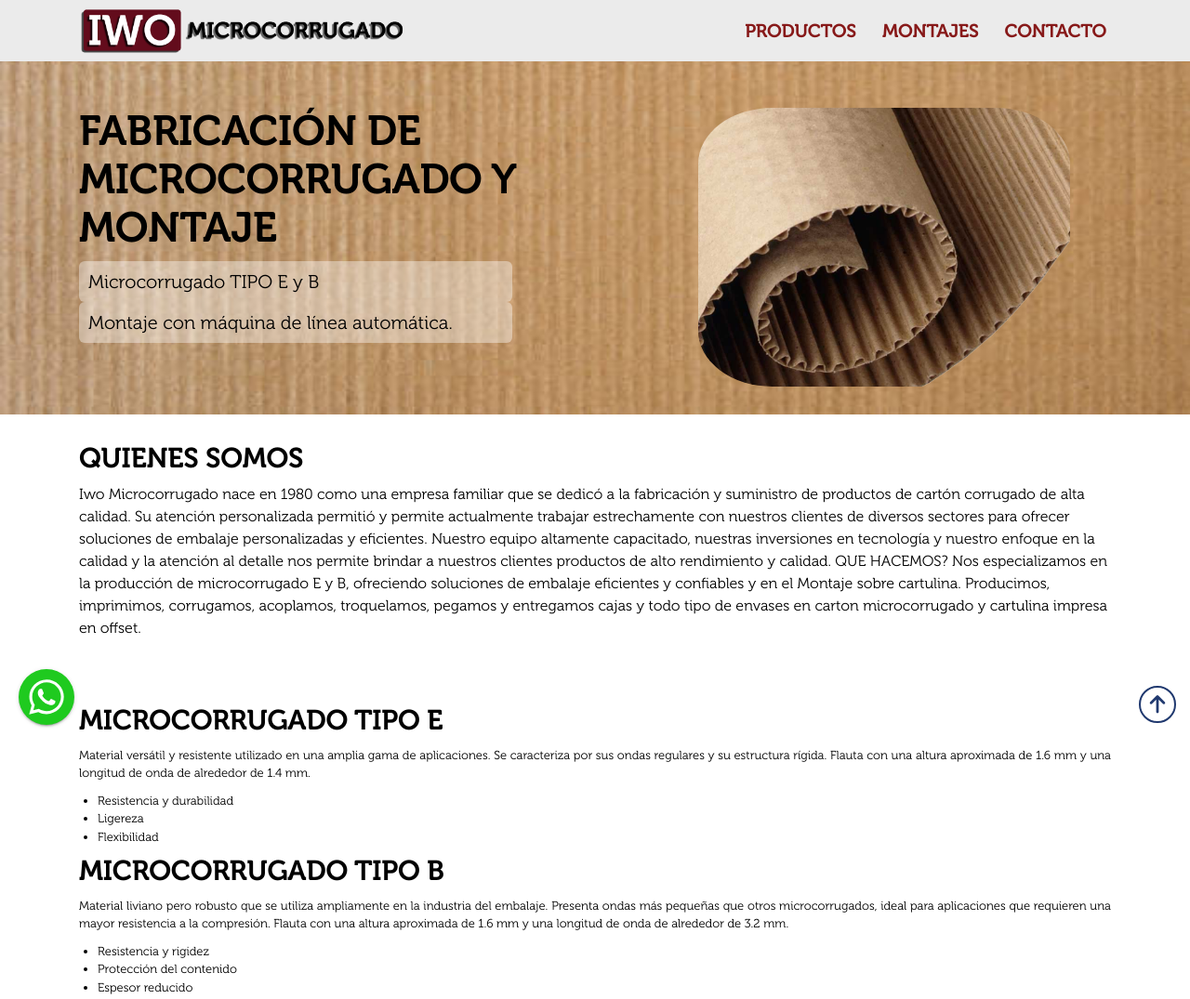
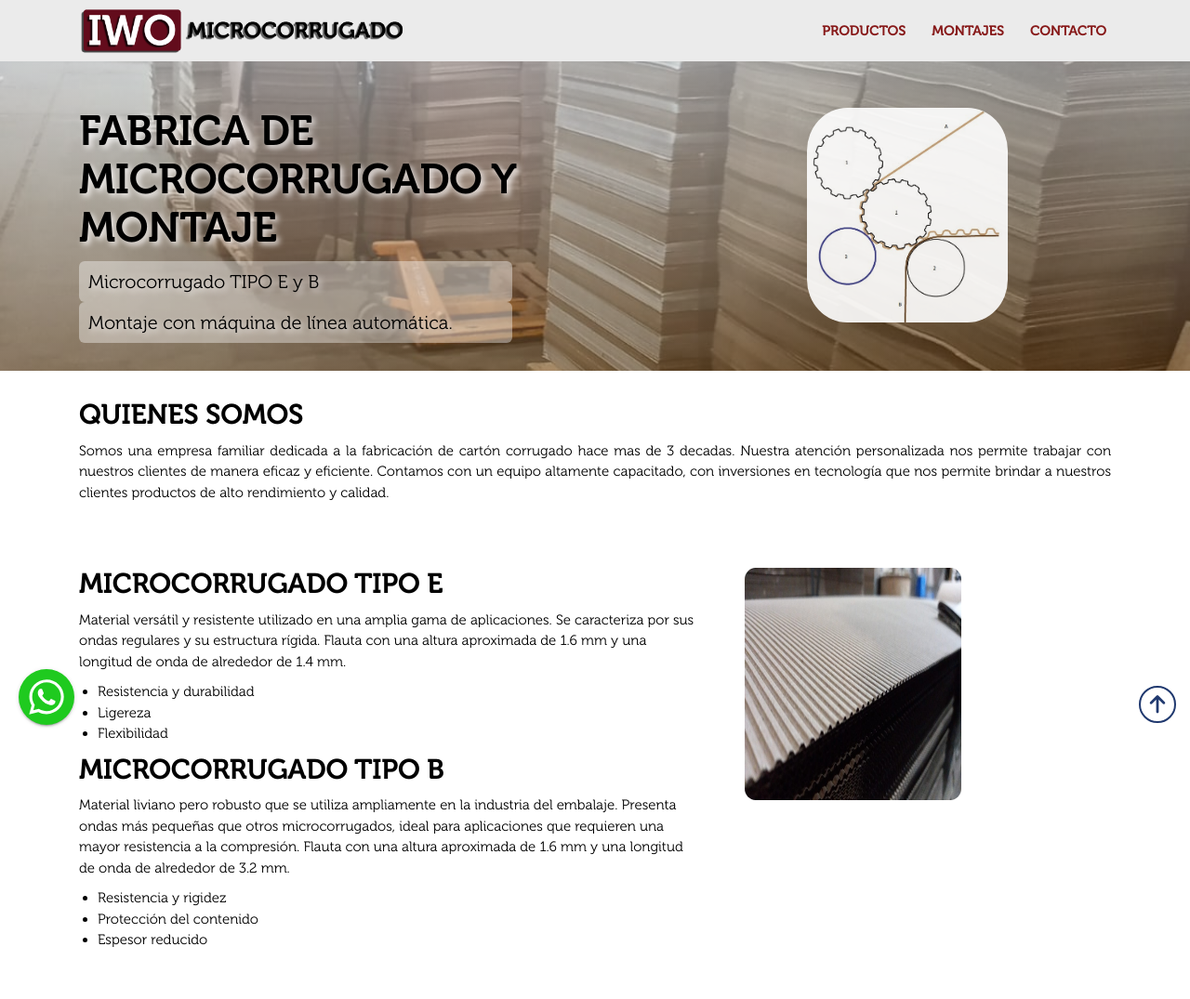
Before and after one commit to lucasgarcia85/Iwo_microcorrugados, a website: page index.html in a window 1280 px wide. Shown: the top 1075 px of the page at 93% size. Drawn offline with nearby package versions, Linux system fonts and the light colour scheme.

Commit message:
mejoras varias, agregadas fotos etc

```diff
--- a/assets/styles/scss/_footer.scss
+++ b/assets/styles/scss/_footer.scss
@@ -9,7 +9,10 @@ footer {
     ****************************************/
     .formulario {
         margin: auto;
-        background-image: url(../../images/cartonsimple.jpg);
+        background-image: linear-gradient(rgb(19 18 18 / 88%), rgb(129 78 23 / 48%)) ,url(../../images/simplefaz.png);
+        background-repeat:no-repeat;
+        background-size: cover;
+        background-position: center;
         padding: 2rem 1.3rem;
         border-radius: 1rem;
         @include media-breakpoint-up(lg) {
@@ -30,12 +33,12 @@ footer {
         .form-group {
             margin: auto;
             margin-bottom: 2.2rem;
-            width: 80%;
+            width: 85%;
                 @include media-breakpoint-up(md) {
-                    width: 85%;
+                    width: 88%;
                 }
                 @include media-breakpoint-up(lg) {
-                    width: 90%;
+                    width: 92%;
                 }
 
 
@@ -66,10 +69,14 @@ footer {
 
             }
 
+            // .options{
+            //     display: inline-block;
+            // }
+
         }
 
         .botonform{
-            width: 80%;
+            width: 85%;
             margin: auto;
 
             .btn{
--- a/assets/styles/scss/_header.scss
+++ b/assets/styles/scss/_header.scss
@@ -69,13 +69,14 @@ header {
 
         .navbar-collapse {
             flex-grow: inherit;
+            margin-left: 5px;
 
             .nav-item {
                 &:not(:last-child) {
                     margin-right: 1.8rem;
                 }
                 .nav-link{
-                    font-size: 2rem;
+                    font-size: 1.5rem;
                     color:$color-menu;
                     letter-spacing: -0.02em;
                     text-transform: uppercase;
@@ -84,7 +85,9 @@ header {
                     transition: all 0.4s ease;
                     &:hover {
                         color:$color-menu-hover;
-                        scale: 1.1;
+                        scale:1.1;
+
+
                         &:after {
                             width: 88%;
                         }
@@ -137,7 +140,7 @@ header {
 
     .navbar-brand {
         img {
-            width: 250px;
+            width: 220px;
             height: auto;
             transition: all 0.3s ease;
 
--- a/assets/styles/scss/_sections.scss
+++ b/assets/styles/scss/_sections.scss
@@ -1,9 +1,13 @@
 .section1 {
-    background-image: url(../../images/fondocartonsimple.jpg);
+    background-image: linear-gradient( rgb(255 255 255 / 50%), rgba(129, 78, 23, 0.45) ),url(../../images/insumos.jpg);;
     background-size: cover;
     background-repeat: no-repeat;
     background-position: center bottom;
-    background-attachment: fixed;
+        @include media-breakpoint-up(lg){
+            background-position: center;
+        }
+
+
     padding-top: 11rem;
 
         @include media-breakpoint-up(sm){
@@ -22,6 +26,7 @@
 
     &_left {
         text-align: center;
+        text-shadow: 3px 3px 6px rgba(255, 253, 253, 0.89);
 
         @include media-breakpoint-up(lg) {
             width: 60%;
@@ -47,32 +52,121 @@
     }
 
     &_right {
+        text-align: center;
         @include media-breakpoint-up(lg) {
-            width: 40%;
+            width: 30%;
+            text-align: right;
         }
         img {
-            width: 90%;
+            width: 65%;
+            opacity: 0.9;
             border-radius: 20%;
         }
     }
 
 }
 
-.micro_tipos{
+
+.quienes_somos{
 
     .tipo{
-        font-size: 1.3rem;
+        font-size: 1.5rem;
         text-align: justify;
+
     }
-
 
 }
 
+
+
+.micro_tipos{
+
+    &>.container {
+        display: flex;
+        flex-direction: column;
+        @include media-breakpoint-up(lg) {
+            flex-direction: row;
+        }
+
+    }
+
+    .tipo{
+        font-size: 1.5rem;
+        text-align: justify;
+        @include media-breakpoint-up(lg) {
+            width: 60%;
+            text-align: left;
+        }
+
+    }
+
+    .tipo_img{
+        text-align: center;
+        height: 250px;
+
+        @include media-breakpoint-up(lg) {
+            width: 30%;
+        }
+        img {
+            width: 100%;
+            height: 100%;
+            border-radius: 5%;
+
+            @include media-breakpoint-up(sm) {
+                width: 80%;
+                text-align: center;
+
+            }
+            @include media-breakpoint-up(lg) {
+                width: 70%;
+
+            }
+        }
+    }
+
+}
+
+
+
+
 .micro_montaje{
 
+    &>.container {
+        display: flex;
+        flex-direction: column;
+        @include media-breakpoint-up(lg) {
+            flex-direction: row;
+        }
+
+    }
+
     .montaje{
-        font-size: 1.3rem;
+        font-size: 1.5rem;
         text-align: justify;
 
     }
+
+    .montaje_img{
+        text-align: center;
+        height: 250px;
+
+        @include media-breakpoint-up(lg) {
+            width: 30%;
+        }
+        img {
+            width: 100%;
+            height: 100%;
+            border-radius: 5%;
+
+            @include media-breakpoint-up(sm) {
+                width: 80%;
+                text-align: center;
+
+            }
+            @include media-breakpoint-up(lg) {
+                width: 70%;
+
+            }
+        }
+    }
 }
--- a/index.html
+++ b/index.html
@@ -79,24 +79,20 @@
     <section class="section1">
       <div class="container">
         <div class="section1_left">
-          <h1 class="section1_left_title">Fabricación de Microcorrugado y Montaje</h1>
+          <h1 class="section1_left_title">Fabrica de Microcorrugado y Montaje</h1>
           <p class="section1_left_subtitle">Microcorrugado TIPO E y B</p>
           <p class="section1_left_subtitle">Montaje con máquina de línea automática.</p>
         </div>
         <div class="section1_right">
-          <img src="assets/images/simplefaz.png" alt="imagen">
+          <img src="assets/images/procesoSimplefaz.jpg" alt="imagen">
         </div>
       </div>
     </section>
-    <section>
+    <section class="quienes_somos">
       <div class="container">
         <h2>Quienes Somos</h2>
-        <p>
-          Iwo Microcorrugado nace en 1980 como una empresa familiar que se dedicó a la fabricación y suministro de productos de cartón corrugado de alta calidad. Su atención personalizada permitió y permite actualmente trabajar estrechamente con nuestros clientes de diversos sectores para ofrecer soluciones de embalaje personalizadas y eficientes. Nuestro equipo altamente capacitado, nuestras inversiones en tecnología y nuestro enfoque en la calidad y la atención al detalle nos permite brindar a nuestros clientes productos de alto rendimiento y calidad.
-
-          QUE HACEMOS?
-
-          Nos especializamos en la producción de microcorrugado E y B, ofreciendo soluciones de embalaje eficientes y confiables y en el Montaje sobre cartulina. Producimos, imprimimos, corrugamos, acoplamos, troquelamos, pegamos y entregamos cajas y todo tipo de envases en carton microcorrugado y cartulina impresa en offset.
+        <p class="tipo">
+          Somos una empresa familiar dedicada a la fabricación de cartón corrugado hace mas de 3 decadas. Nuestra atención personalizada nos permite trabajar con nuestros clientes de manera eficaz y eficiente. Contamos con un equipo altamente capacitado, con inversiones en tecnología que nos permite brindar a nuestros clientes productos de alto rendimiento y calidad.
         </p>
 
       </div>
@@ -107,14 +103,11 @@
         <div class="tipo">
           <h2>Microcorrugado Tipo E</h2>
           <p>Material versátil y resistente utilizado en una amplia gama de aplicaciones. Se caracteriza por sus ondas regulares y su estructura rígida. Flauta con una altura aproximada de 1.6 mm y una longitud de onda de alrededor de 1.4 mm.</p>
-
           <ul>
             <li>Resistencia y durabilidad</li>
             <li>Ligereza</li>
             <li>Flexibilidad</li>
           </ul>
-        </div>
-        <div class="tipo">
           <h2>Microcorrugado Tipo B</h2>
           <p>Material liviano pero robusto que se utiliza ampliamente en la industria del embalaje. Presenta ondas más pequeñas que otros microcorrugados, ideal para aplicaciones que requieren una mayor resistencia a la compresión. Flauta con una altura aproximada de 1.6 mm y una longitud de onda de alrededor de 3.2 mm. </p>
           <ul>
@@ -122,6 +115,10 @@
             <li>Protección del contenido</li>
             <li>Espesor reducido</li>
           </ul>
+        </div>
+
+        <div class="tipo_img">
+          <img src="../../assets/images/microcorrugado.jpg" alt="imagen de carton microcorrugado">
         </div>
       </div>
     </section>
@@ -138,7 +135,9 @@
             <li>Nivel constante de calidad.</li>
             <li>Proyectos de gran escala.</li>
           </ul>
-
+        </div>
+        <div class="montaje_img">
+          <img src="../../assets/images/montaje2.jpg" alt="">
         </div>
       </div>
 
@@ -171,8 +170,19 @@
                     <div id="email-error" class="error-msg">E-mail inválido</div>
                   </div>
                   <div class="form-group">
-                    <select class="form-select" name="service" id="service">
-                      <option value="0" disabled="disabled" selected="selected">Selecciona producto o servicio</option>
+                    <input type="asunto" class="form-control" id="asunto" name="asunto" placeholder="Asunto*">
+                    <div id="email-error" class="error-msg">E-mail inválido</div>
+                    <!-- <div class="options">
+                      <input type="checkbox" id="microE" name="microE" value="Microcorrugado E">
+                      <label for="vehicle1"> Microcorrugado Tipo E</label>
+                      <input type="checkbox" id="microB" name="microB" value="Microcorrugado B">
+                      <label for="vehicle2"> I Microcorrugado Tipo B</label>
+                      <input type="checkbox" id="Montaje" name="Montaje" value="Montaje sobre cartulina">
+                      <label for="vehicle3"> Montaje</label>
+
+                    </div> -->
+                    <!-- <select class="form-select" name="service" id="service">
+                      <option value="0" disabled="disabled" selected="selected">Producto o ervicio</option>
                       <optgroup label="Microcorrugado">
                         <option value="Tipo E">Tipo E</option>
                         <option value="Tipo B">Tipo B</option>
@@ -180,7 +190,7 @@
                       <optgroup label="Montaje">
                         <option value="Montaje sobre Cartulina">Montaje sobre Cartulina</option>
                       </optgroup>
-                    </select>
+                    </select> -->
                   </div>
                 </div>
 
```
Also changed, not shown: assets/images/microsimplefaz.png (added), assets/images/montaje2.jpg (added), assets/images/procesoSimplefaz.jpg (added), assets/styles/css/main.css, 1 other file.
